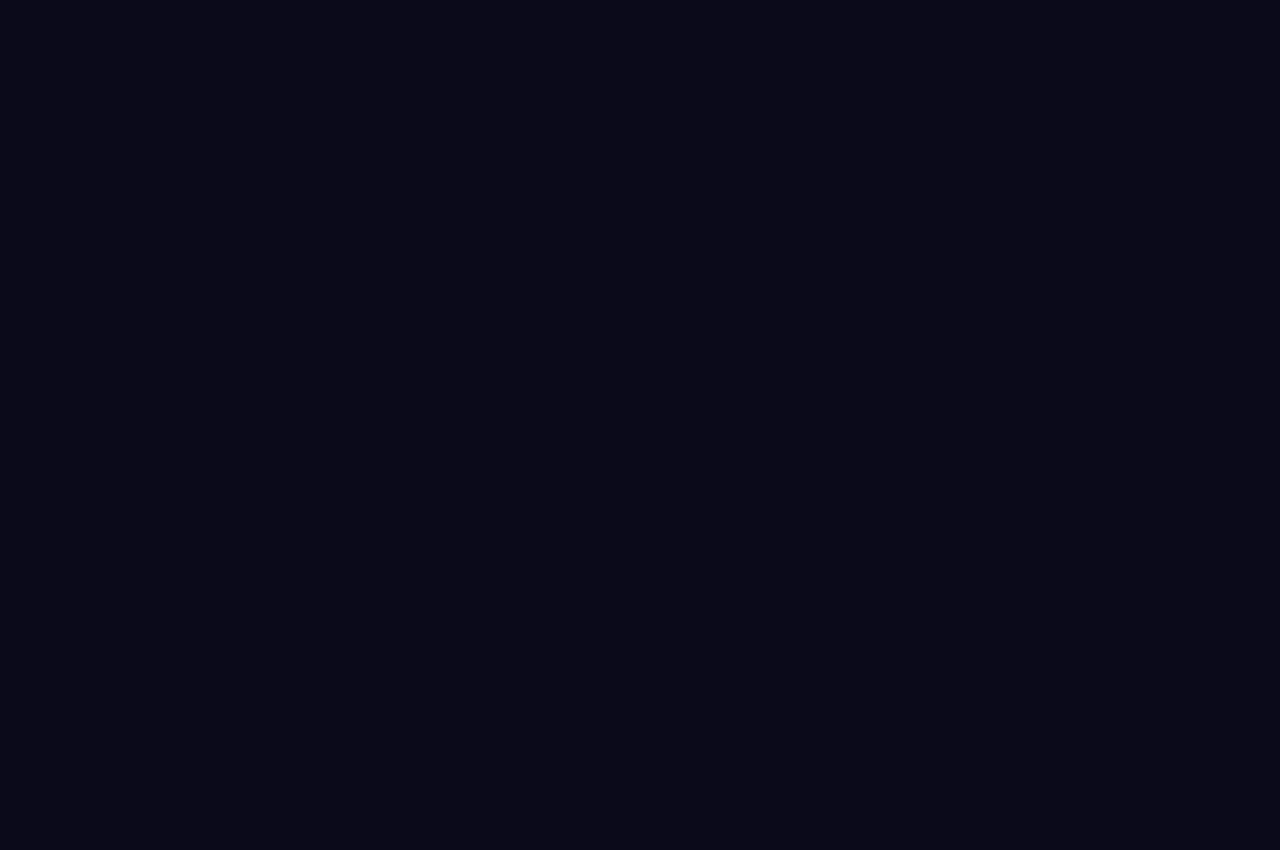
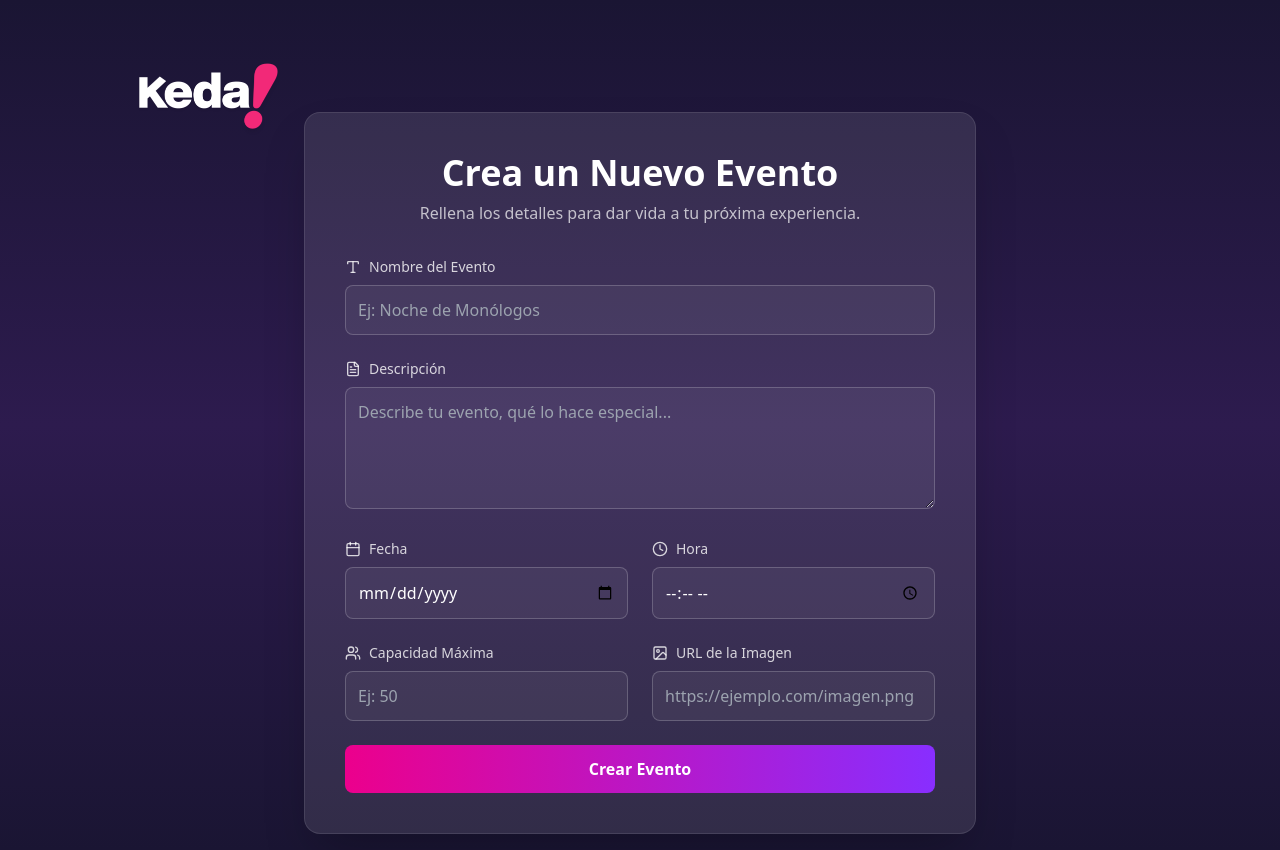
Before and after one commit to victornavareno/TangoAPP, a React (Vite) app: page /crearEvento in a window 1280 px wide. Before the commit this address had no page. Before the commit the page ends 800 px from the top, so only its background shows below. Built offline with nearby package versions, Linux system fonts and the light colour scheme.

Commit message:
feat - Event creation dashboard prototype 0.1

```diff
--- a/src/App.jsx
+++ b/src/App.jsx
@@ -6,6 +6,7 @@ import LoginPage from "./pages/LoginPage";
 import EventsExplorer from "./pages/EventsExplorer";
 import HostDashboard from "./pages/HostDashboard";
 import HeroKeda from "./pages/HeroKeda.jsx";
+import CreateEventPage from "./pages/CreateEventPage.jsx";
 
 function App() {
   return (
@@ -18,6 +19,7 @@ function App() {
         <Route path="/login" element={<LoginPage />} />
           <Route path="/hostDashboard" element={<HostDashboard />} />
           <Route path="/event/:id" element={<EventDetail />} />
+          <Route path="/crearEvento" element={<CreateEventPage />} />
 
       </Routes>
     </Router>
--- /dev/null
+++ b/src/pages/CreateEventPage.jsx
@@ -0,0 +1,131 @@
+import { useState } from "react";
+import { useNavigate } from "react-router-dom";
+import Header from "../components/Header";
+import { Type, FileText, Calendar, Clock, Users, Image } from "lucide-react";
+
+function CreateEventPage() {
+    const navigate = useNavigate();
+    const [eventForm, setEventForm] = useState({
+        name: "",
+        description: "",
+        date: "",
+        time: "",
+        max_capacity: "",
+        imageUrl: "",
+    });
+
+    const handleChange = (e) => {
+        const { id, value } = e.target;
+        setEventForm((prev) => ({ ...prev, [id]: value }));
+    };
+
+    const handleSubmit = (e) => {
+        e.preventDefault();
+        // Aquí iría la lógica para enviar los datos a tu API
+        console.log("Evento a crear:", eventForm);
+        alert("¡Evento creado con éxito! (Simulación)");
+        navigate("/hostDashboard"); // O a la página que prefieras
+    };
+
+    const FormInput = ({ id, label, type, placeholder, value, icon: Icon }) => (
+        <div>
+            <label htmlFor={id} className="flex items-center text-sm font-medium text-white/80 mb-2">
+                <Icon className="h-4 w-4 mr-2" />
+                {label}
+            </label>
+            <input
+                id={id}
+                type={type}
+                placeholder={placeholder}
+                value={value}
+                onChange={handleChange}
+                className="w-full p-3 bg-white/5 border border-white/20 text-white rounded-lg focus:ring-2 focus:ring-[#ec008c] focus:border-[#ec008c] transition"
+            />
+        </div>
+    );
+
+    return (
+        <div className="min-h-screen bg-gradient-to-b from-[#1a1533] via-[#2d1b4e] to-[#1a1533] text-white flex flex-col items-center p-4">
+            <Header />
+            <main className="flex flex-col items-center justify-center w-full flex-grow pt-24">
+                <div className="bg-white/10 p-8 md:p-10 rounded-2xl shadow-2xl w-full max-w-2xl border border-white/10">
+                    <div className="text-center mb-8">
+                        <h1 className="text-4xl font-extrabold">Crea un Nuevo Evento</h1>
+                        <p className="text-white/70 mt-2">Rellena los detalles para dar vida a tu próxima experiencia.</p>
+                    </div>
+
+                    <form className="space-y-6" onSubmit={handleSubmit}>
+                        <FormInput
+                            id="name"
+                            label="Nombre del Evento"
+                            type="text"
+                            placeholder="Ej: Noche de Monólogos"
+                            value={eventForm.name}
+                            icon={Type}
+                        />
+
+                        <div>
+                            <label htmlFor="description" className="flex items-center text-sm font-medium text-white/80 mb-2">
+                                <FileText className="h-4 w-4 mr-2" />
+                                Descripción
+                            </label>
+                            <textarea
+                                id="description"
+                                placeholder="Describe tu evento, qué lo hace especial..."
+                                value={eventForm.description}
+                                onChange={handleChange}
+                                rows="4"
+                                className="w-full p-3 bg-white/5 border border-white/20 text-white rounded-lg focus:ring-2 focus:ring-[#ec008c] focus:border-[#ec008c] transition"
+                            />
+                        </div>
+
+                        <div className="grid grid-cols-1 md:grid-cols-2 gap-6">
+                            <FormInput
+                                id="date"
+                                label="Fecha"
+                                type="date"
+                                value={eventForm.date}
+                                icon={Calendar}
+                            />
+                            <FormInput
+                                id="time"
+                                label="Hora"
+                                type="time"
+                                value={eventForm.time}
+                                icon={Clock}
+                            />
+                        </div>
+
+                        <div className="grid grid-cols-1 md:grid-cols-2 gap-6">
+                            <FormInput
+                                id="max_capacity"
+                                label="Capacidad Máxima"
+                                type="number"
+                                placeholder="Ej: 50"
+                                value={eventForm.max_capacity}
+                                icon={Users}
+                            />
+                            <FormInput
+                                id="imageUrl"
+                                label="URL de la Imagen"
+                                type="text"
+                                placeholder="https://ejemplo.com/imagen.png"
+                                value={eventForm.imageUrl}
+                                icon={Image}
+                            />
+                        </div>
+
+                        <button
+                            type="submit"
+                            className="w-full py-3 mt-6 font-bold bg-gradient-to-r from-[#ec008c] to-[#882eff] text-white rounded-lg transition-transform transform hover:scale-105"
+                        >
+                            Crear Evento
+                        </button>
+                    </form>
+                </div>
+            </main>
+        </div>
+    );
+}
+
+export default CreateEventPage;
```
